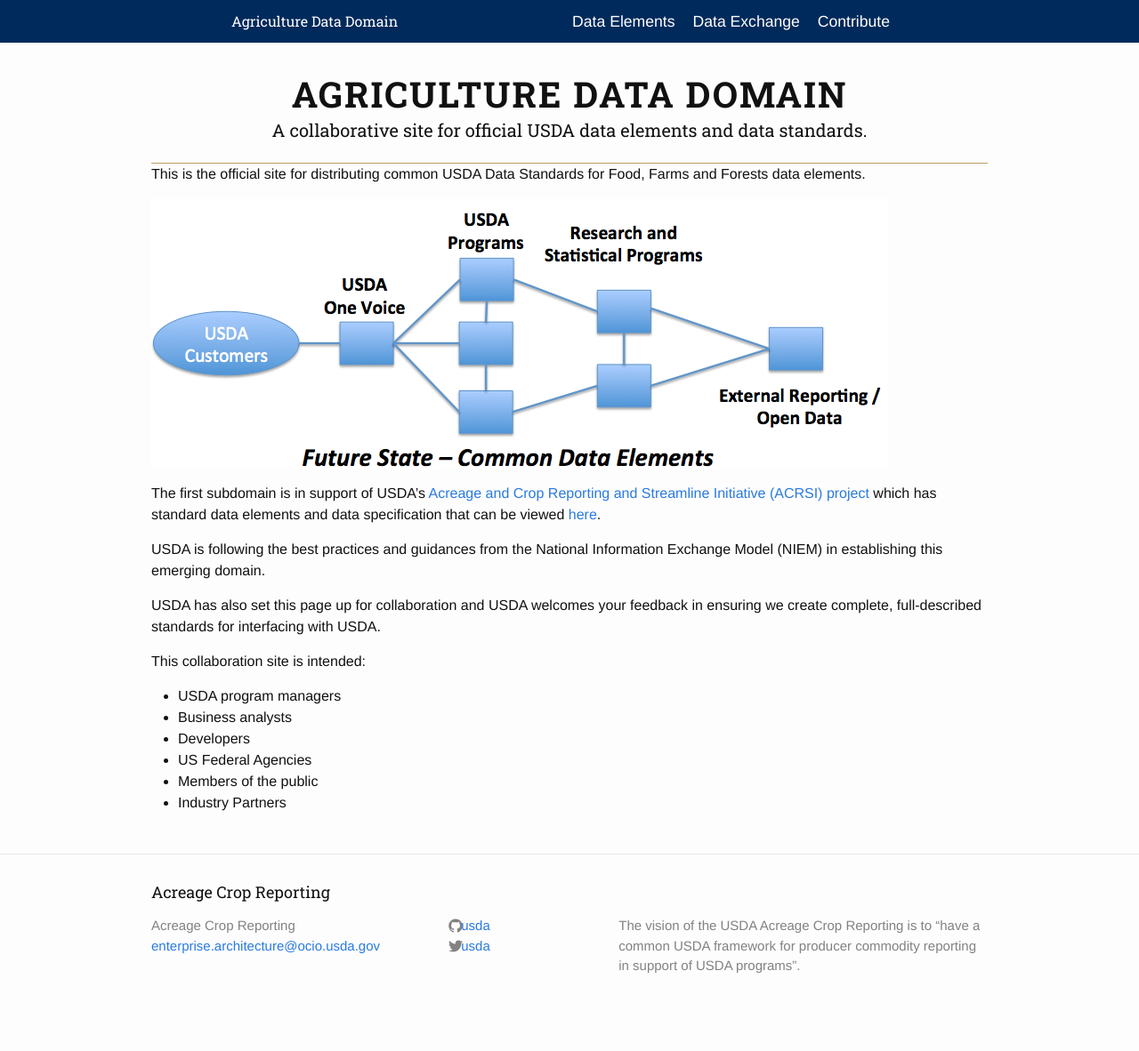
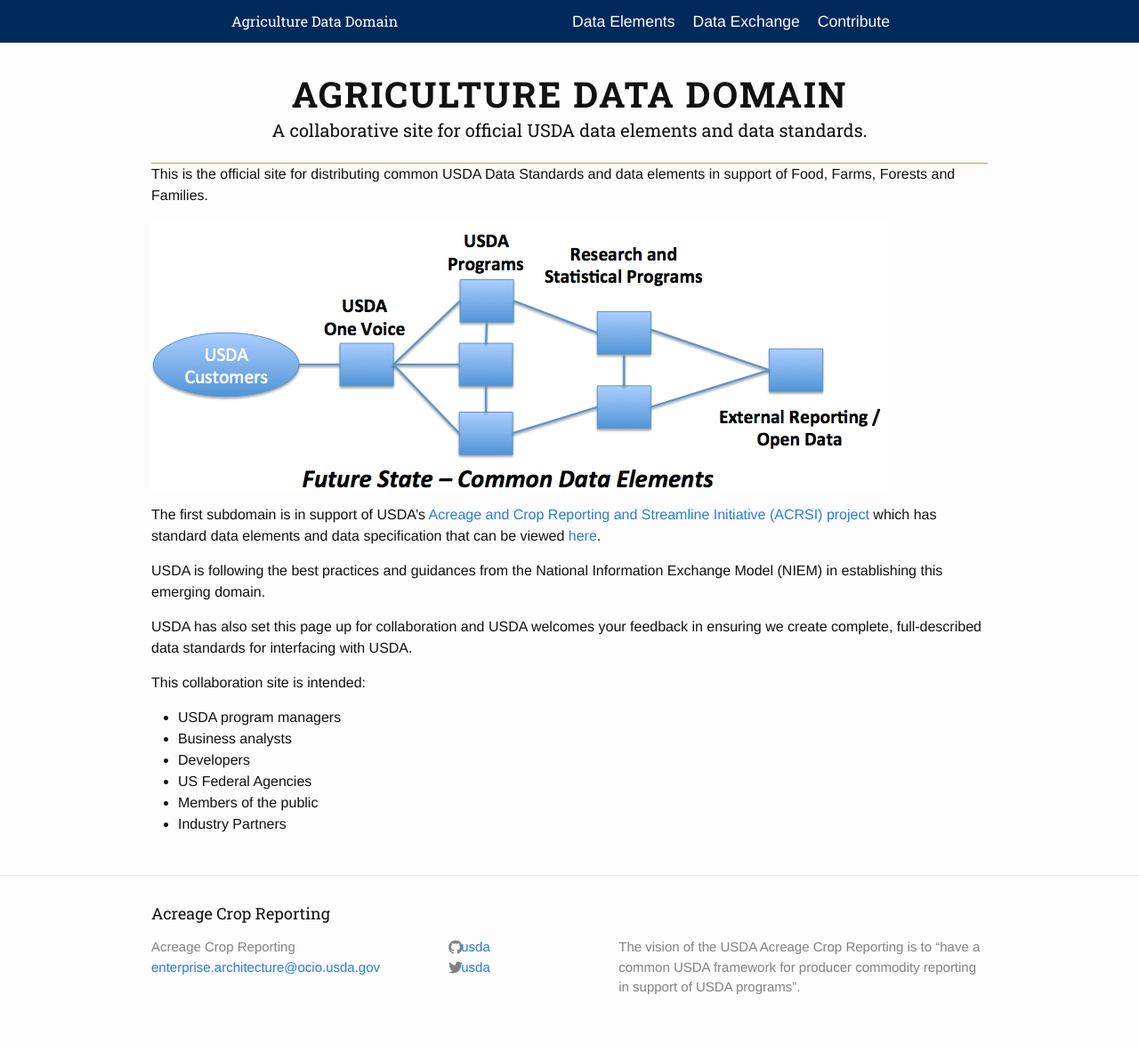
Before and after one commit to USDA/data-standards, a Jekyll site: the page built from index.md, in a window 1280 px wide. Shown: the whole page at 89% size. Built offline with Jekyll 4.4.1, drawn with Linux system fonts in a browser that asks for light colours; before the commit the page ends 1158 px from its top, so only the background shows below that.

Commit message:
Added Families to description to include Rural Development agency

```diff
--- a/index.md
+++ b/index.md
@@ -4,7 +4,7 @@
 
 
 
-This is the official site for distributing common USDA Data Standards for Food, Farms and Forests data elements.
+This is the official site for distributing common USDA Data Standards and data elements in support of Food, Farms, Forests and Families.
 
 ![USDA Future State Diagram:  This shows the relationship between USDA Customers, USDA Programs, Statistical Agencies and Open Data.  An ideal future state has common elements to make sharing data more efficient.](Common_Elements.png)
 
@@ -15,7 +15,7 @@
 the National Information Exchange Model (NIEM) in establishing this emerging domain.
 
 USDA has also set this page up for collaboration and USDA welcomes your feedback in ensuring
-we create complete, full-described standards for interfacing with USDA.
+we create complete, full-described data standards for interfacing with USDA.
 
 This collaboration site is intended:
 
```
